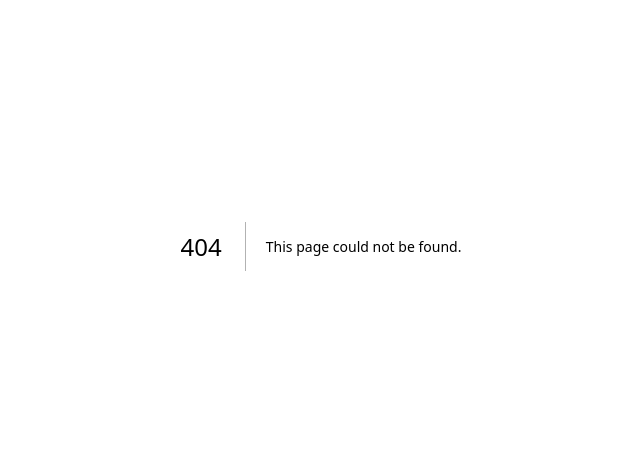
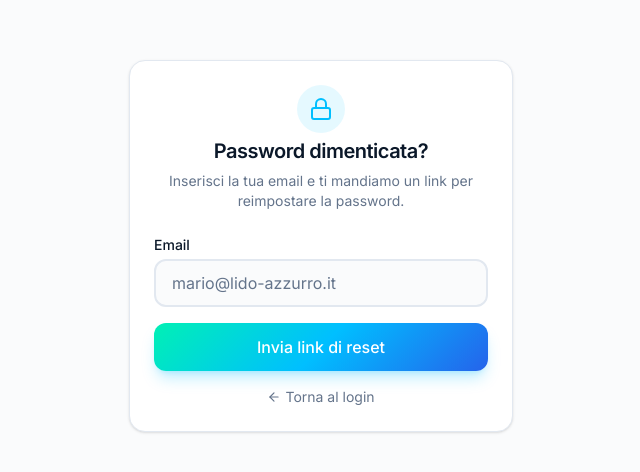
Before and after one commit to bozzellapellegrinoweb/lidosemplice, a Next.js app in the folder apps/web/: page /auth/forgot-password in a window 1280 px wide. Before the commit this address had no page. Shown: the part 154-626 px from the top of the page, without its empty margins (319-959 px from the left). Built offline with nearby package versions, Linux system fonts and the light colour scheme.

Commit message:
auth: pagina forgot-password + link nel login per tutti gli utenti

```diff
--- /dev/null
+++ b/apps/web/app/auth/forgot-password/page.tsx
@@ -0,0 +1,97 @@
+"use client";
+
+import { useState } from "react";
+import Link from "next/link";
+import { createClient } from "@/lib/supabase/client";
+import { Button } from "@/components/ui/button";
+import { Input } from "@/components/ui/input";
+import { Card, CardContent, CardHeader, CardTitle } from "@/components/ui/card";
+import { Lock, CheckCircle2, AlertCircle, ArrowLeft } from "lucide-react";
+
+export default function ForgotPasswordPage() {
+  const [email, setEmail] = useState("");
+  const [loading, setLoading] = useState(false);
+  const [sent, setSent] = useState(false);
+  const [error, setError] = useState("");
+
+  async function handleSubmit(e: React.FormEvent) {
+    e.preventDefault();
+    setError("");
+    setLoading(true);
+
+    const supabase = createClient();
+    const { error: resetError } = await supabase.auth.resetPasswordForEmail(email, {
+      redirectTo: `${window.location.origin}/auth/reset-password`,
+    });
+
+    if (resetError) {
+      setError("Errore nell'invio. Riprova tra qualche secondo.");
+    } else {
+      setSent(true);
+    }
+    setLoading(false);
+  }
+
+  if (sent) {
+    return (
+      <div className="flex min-h-screen items-center justify-center bg-background px-4">
+        <Card className="w-full max-w-sm text-center">
+          <CardContent className="pt-8 pb-6 space-y-3">
+            <CheckCircle2 className="mx-auto h-12 w-12 text-green-500" />
+            <p className="text-lg font-bold">Email inviata!</p>
+            <p className="text-sm text-muted-foreground">
+              Controlla la tua casella email e clicca il link per reimpostare la password.
+            </p>
+            <Link href="/auth/login" className="block mt-4 text-sm text-brand-azure hover:underline">
+              Torna al login
+            </Link>
+          </CardContent>
+        </Card>
+      </div>
+    );
+  }
+
+  return (
+    <div className="flex min-h-screen items-center justify-center bg-background px-4">
+      <Card className="w-full max-w-sm">
+        <CardHeader className="text-center">
+          <div className="mx-auto mb-2 flex h-12 w-12 items-center justify-center rounded-full bg-brand-azure/10">
+            <Lock className="h-6 w-6 text-brand-azure" />
+          </div>
+          <CardTitle>Password dimenticata?</CardTitle>
+          <p className="text-sm text-muted-foreground mt-1">
+            Inserisci la tua email e ti mandiamo un link per reimpostare la password.
+          </p>
+        </CardHeader>
+        <CardContent>
+          <form onSubmit={handleSubmit} className="space-y-4">
+            <div>
+              <label className="mb-1 block text-sm font-medium">Email</label>
+              <Input
+                type="email"
+                placeholder="mario@lido-azzurro.it"
+                value={email}
+                onChange={(e) => setEmail(e.target.value)}
+                required
+                autoComplete="email"
+              />
+            </div>
+            {error && (
+              <div className="flex items-center gap-2 rounded-lg bg-red-50 border border-red-200 px-3 py-2 text-sm text-red-600">
+                <AlertCircle className="h-4 w-4 shrink-0" />
+                {error}
+              </div>
+            )}
+            <Button type="submit" variant="brand" className="w-full" disabled={loading}>
+              {loading ? "Invio in corso…" : "Invia link di reset"}
+            </Button>
+          </form>
+          <Link href="/auth/login" className="mt-4 flex items-center justify-center gap-1 text-sm text-muted-foreground hover:text-foreground">
+            <ArrowLeft className="h-3.5 w-3.5" />
+            Torna al login
+          </Link>
+        </CardContent>
+      </Card>
+    </div>
+  );
+}
--- a/apps/web/app/auth/login/page.tsx
+++ b/apps/web/app/auth/login/page.tsx
@@ -132,12 +132,12 @@ export default function LoginPage() {
             </div>
 
             <div>
-              <label
-                htmlFor="password"
-                className="mb-1.5 block text-sm font-medium"
-              >
-                Password
-              </label>
+              <div className="mb-1.5 flex items-center justify-between">
+                <label htmlFor="password" className="text-sm font-medium">Password</label>
+                <Link href="/auth/forgot-password" className="text-xs text-brand-azure hover:underline">
+                  Password dimenticata?
+                </Link>
+              </div>
               <Input
                 id="password"
                 type="password"
```
